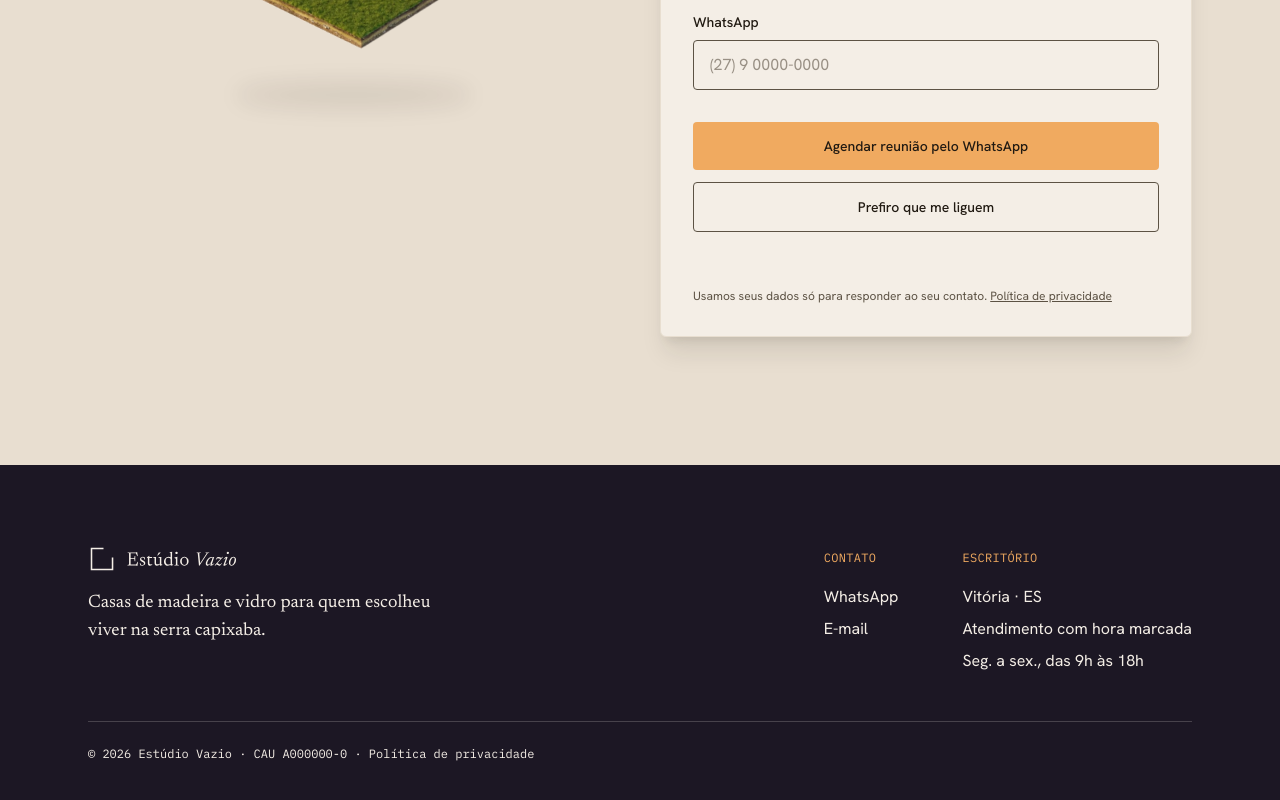
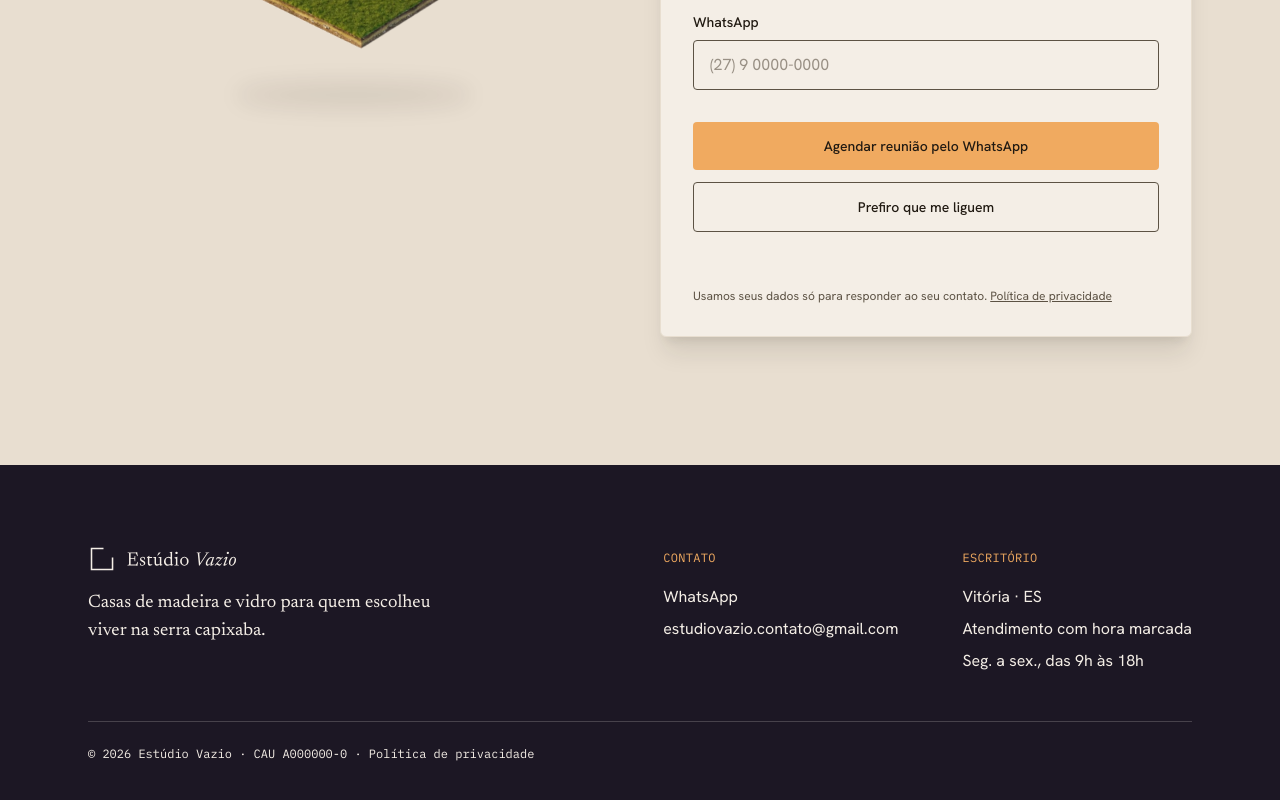
Before and after one commit to ffocuzada-tech/arquitetura-landing, a Next.js app: page / in a window 1280 px wide. Shown: the part 6086-6886 px from the top of the page. Built offline with nearby package versions, Linux system fonts and the light colour scheme.

Commit message:
feat: adiciona o e-mail do escritório no rodapé

```diff
--- a/src/components/layout/Rodape.tsx
+++ b/src/components/layout/Rodape.tsx
@@ -27,8 +27,11 @@ export default function Rodape() {
               <ul className="mt-4 space-y-2">
                 {/* Número do WhatsApp entra aqui quando o usuário criar (pendência) */}
                 <li>WhatsApp</li>
-                {/* E-mail do projeto entra aqui quando o usuário criar o Gmail (pendência) */}
-                <li>E-mail</li>
+                <li>
+                  <a href="mailto:estudiovazio.contato@gmail.com" className="hover:text-ambar">
+                    estudiovazio.contato@gmail.com
+                  </a>
+                </li>
               </ul>
             </div>
 
```
